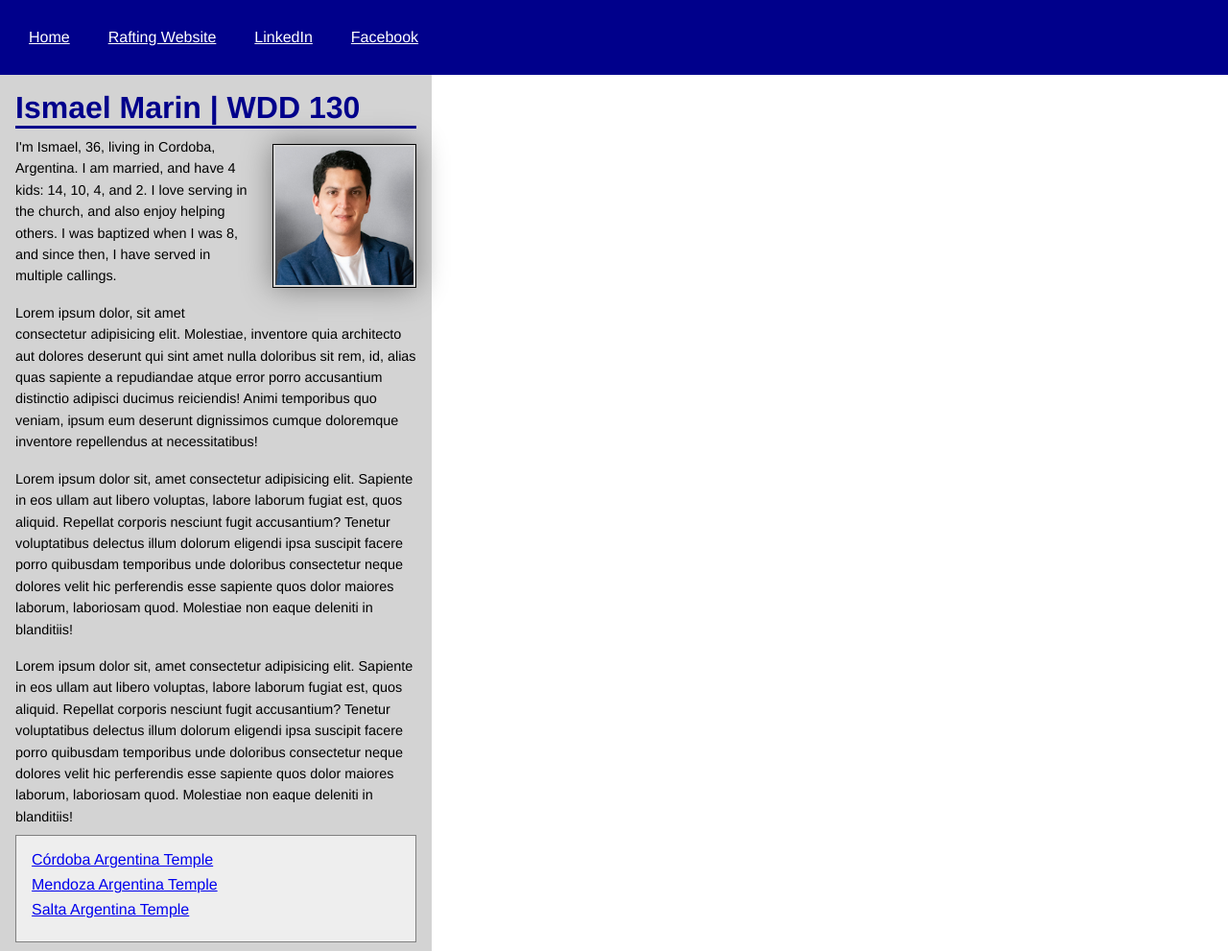
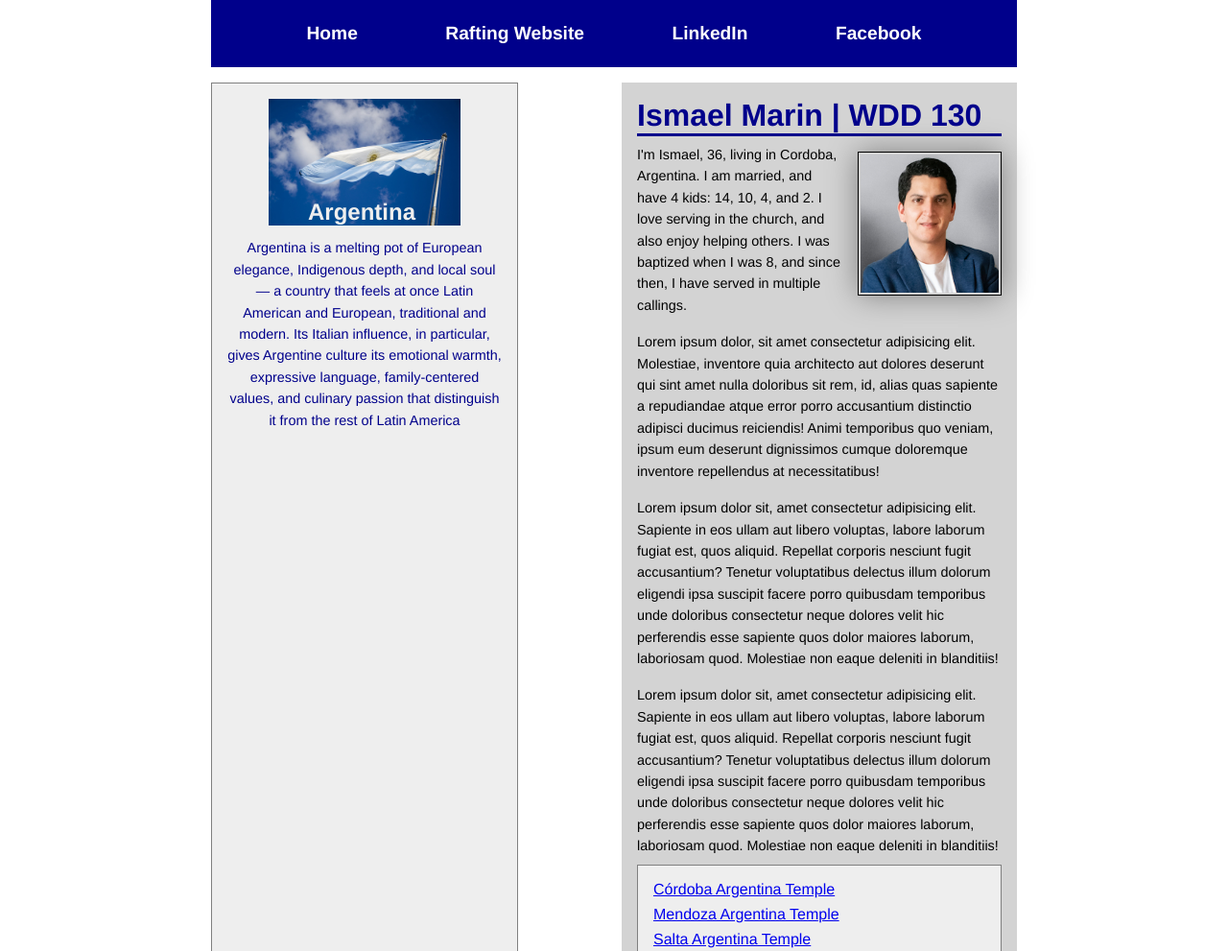
Before and after one commit to ismaelmarin2010/wdd130, a plain HTML site: page index.html in a window 1280 px wide. Shown: the top 991 px of the page at 96% size. Drawn offline with Linux system fonts and the light colour scheme.

Commit message:
Worked with Flex and Grid

```diff
--- a/index.html
+++ b/index.html
@@ -23,25 +23,35 @@
     </header>
 
     <!-- Test -->
+    <div class="grid">
         <main>
             <h1>Ismael Marin | WDD 130</h1>
             <img src="images/profile.png" alt="Ismael Marin">
-        <p>I'm Ismael, 36, living in Cordoba, Argentina. I am married, and have 4 kids: 14, 10, 4, and 2. I love serving
-            in the church, and also enjoy helping others. I was baptized when I was 8, and since then, I have served in
+            <p>I'm Ismael, 36, living in Cordoba, Argentina. I am married, and have 4 kids: 14, 10, 4, and 2. I love
+                serving
+                in the church, and also enjoy helping others. I was baptized when I was 8, and since then, I have served
+                in
                 multiple callings.</p>
-        <p>Lorem ipsum dolor, sit amet consectetur adipisicing elit. Molestiae, inventore quia architecto aut dolores
+            <p>Lorem ipsum dolor, sit amet consectetur adipisicing elit. Molestiae, inventore quia architecto aut
+                dolores
                 deserunt qui sint amet nulla doloribus sit rem, id, alias quas sapiente a repudiandae atque error porro
                 accusantium distinctio adipisci ducimus reiciendis! Animi temporibus quo veniam, ipsum eum deserunt
                 dignissimos cumque doloremque inventore repellendus at necessitatibus!</p>
-        <p>Lorem ipsum dolor sit, amet consectetur adipisicing elit. Sapiente in eos ullam aut libero voluptas, labore
+            <p>Lorem ipsum dolor sit, amet consectetur adipisicing elit. Sapiente in eos ullam aut libero voluptas,
+                labore
                 laborum fugiat est, quos aliquid. Repellat corporis nesciunt fugit accusantium? Tenetur voluptatibus
-            delectus illum dolorum eligendi ipsa suscipit facere porro quibusdam temporibus unde doloribus consectetur
-            neque dolores velit hic perferendis esse sapiente quos dolor maiores laborum, laboriosam quod. Molestiae non
+                delectus illum dolorum eligendi ipsa suscipit facere porro quibusdam temporibus unde doloribus
+                consectetur
+                neque dolores velit hic perferendis esse sapiente quos dolor maiores laborum, laboriosam quod. Molestiae
+                non
                 eaque deleniti in blanditiis!</p>
-        <p>Lorem ipsum dolor sit, amet consectetur adipisicing elit. Sapiente in eos ullam aut libero voluptas, labore
+            <p>Lorem ipsum dolor sit, amet consectetur adipisicing elit. Sapiente in eos ullam aut libero voluptas,
+                labore
                 laborum fugiat est, quos aliquid. Repellat corporis nesciunt fugit accusantium? Tenetur voluptatibus
-            delectus illum dolorum eligendi ipsa suscipit facere porro quibusdam temporibus unde doloribus consectetur
-            neque dolores velit hic perferendis esse sapiente quos dolor maiores laborum, laboriosam quod. Molestiae non
+                delectus illum dolorum eligendi ipsa suscipit facere porro quibusdam temporibus unde doloribus
+                consectetur
+                neque dolores velit hic perferendis esse sapiente quos dolor maiores laborum, laboriosam quod. Molestiae
+                non
                 eaque deleniti in blanditiis!</p>
             <ul class="box">
                 <li><a href="https://www.churchofjesuschrist.org/temples/details/cordoba-argentina-temple?lang=eng"
@@ -57,13 +67,15 @@
         <aside class="box">
             <h2>Argentina</h2>
             <img src="images/argentina.jpg" alt="Argentina">
-        <p>Argentina is a melting pot of European elegance, Indigenous depth, and local soul — a country that feels at
+            <p>Argentina is a melting pot of European elegance, Indigenous depth, and local soul — a country that feels
+                at
                 once Latin
-            American and European, traditional and modern. Its Italian influence, in particular, gives Argentine culture
+                American and European, traditional and modern. Its Italian influence, in particular, gives Argentine
+                culture
                 its emotional warmth, expressive language, family-centered
                 values, and culinary passion that distinguish it from the rest of Latin America</p>
         </aside>
-
+    </div>
     <footer>
         <p>&copy; 2025 | Ismael M. | Argentina</p>
     </footer>
--- a/styles/styles.css
+++ b/styles/styles.css
@@ -25,6 +25,12 @@ aside {
     width: 20rem;
     text-align: var(--main-alignment);
     position: relative;
+    grid-row: -1;
+}
+
+header, .grid, footer {
+    max-width: 840px;
+    margin: 0 auto;
 }
 
 
@@ -46,14 +52,20 @@ aside h2 {
 
 nav {
     background-color: var(--base-color);
-    padding: 10px;
+    padding: 1rem;
     display: flex;
+    justify-content: space-evenly;
+    align-items: center;
 }
 
 nav a {
     color: white;
     display: block;
-    padding: 20px;
+    padding: 0.5rem;
+    text-decoration: none;
+    font-size: 1.2rem;
+    font-weight: 700;
+    color: #fff;
 }
 
 /* This is the format for the Temples link box */
@@ -105,9 +117,16 @@ footer {
 /* Class Selectors */
 
 .box {
-    margin: 1rem;
     padding: 1rem;
     border: 1px solid gray;
     color: var(--base-color);
     background-color: var(--secondary-color);
 }
+
+.grid {
+    display: grid;
+    grid-template-columns: 0.5fr 0.5fr;
+    grid-gap: 1rem;
+    margin-top: 1rem;
+    margin-bottom: 1rem;
+}
--- a/week04/styles/flexbox.css
+++ b/week04/styles/flexbox.css
@@ -8,6 +8,9 @@ body {
     background-color: lightyellow;
     display: flex;
     flex-wrap: wrap;
+    flex-direction: row;
+    justify-content: flex-start;
+
 }
 
 .flex-item {
--- a/week04/styles/layout-exercises.css
+++ b/week04/styles/layout-exercises.css
@@ -24,17 +24,31 @@ div {
 .flex {
     background-color: #aba;
     /* write declarations here */
-
+    display: flex;
+    justify-content: center;
+    align-items: center;
 }
 
 .grid {
     background-color: #abb;
     /* enter declarations here */
+    display: grid;
+    justify-content: center;
+    align-items: center;
+    /* place-items: center; */
+    /* grid-template-columns: repeat(10, 0.1fr);
+    grid-template-rows: repeat(10, 0.1fr); */
+    /* justify-items: center;
+    align-items: center; */
 
 }
 
+
 .container2 {
     /* write declarations here */
+    display: flex;
+    flex-wrap: wrap;
+    justify-content: space-around;
 
 }
 
@@ -45,11 +59,13 @@ div {
 
 .container3 {
     /* write declarations here */
-
+    display: grid;
+    grid-template-columns: 1fr 1fr 1fr;
 }
 
 .columns-3 {
     /* write declaration here */
+    grid-column: 1 / 4;
 
 }
 
@@ -57,3 +73,13 @@ div {
     margin: .25rem;
     background-color: #abd;
 }
+
+/* ----------------------- */
+
+/* QUIZ */
+
+.container {
+  display: grid;
+  grid-template-columns: repeat(auto-fill, 150px);
+  gap: 10px;
+}
```
Also changed, not shown: week04/layout-exercises.html (+5 -0 lines), week04/styles/flexbox-menu.css (+6 -4 lines), wwr/about.html (+1 -2 lines). Lines whose indentation alone changed are shown as unchanged.
